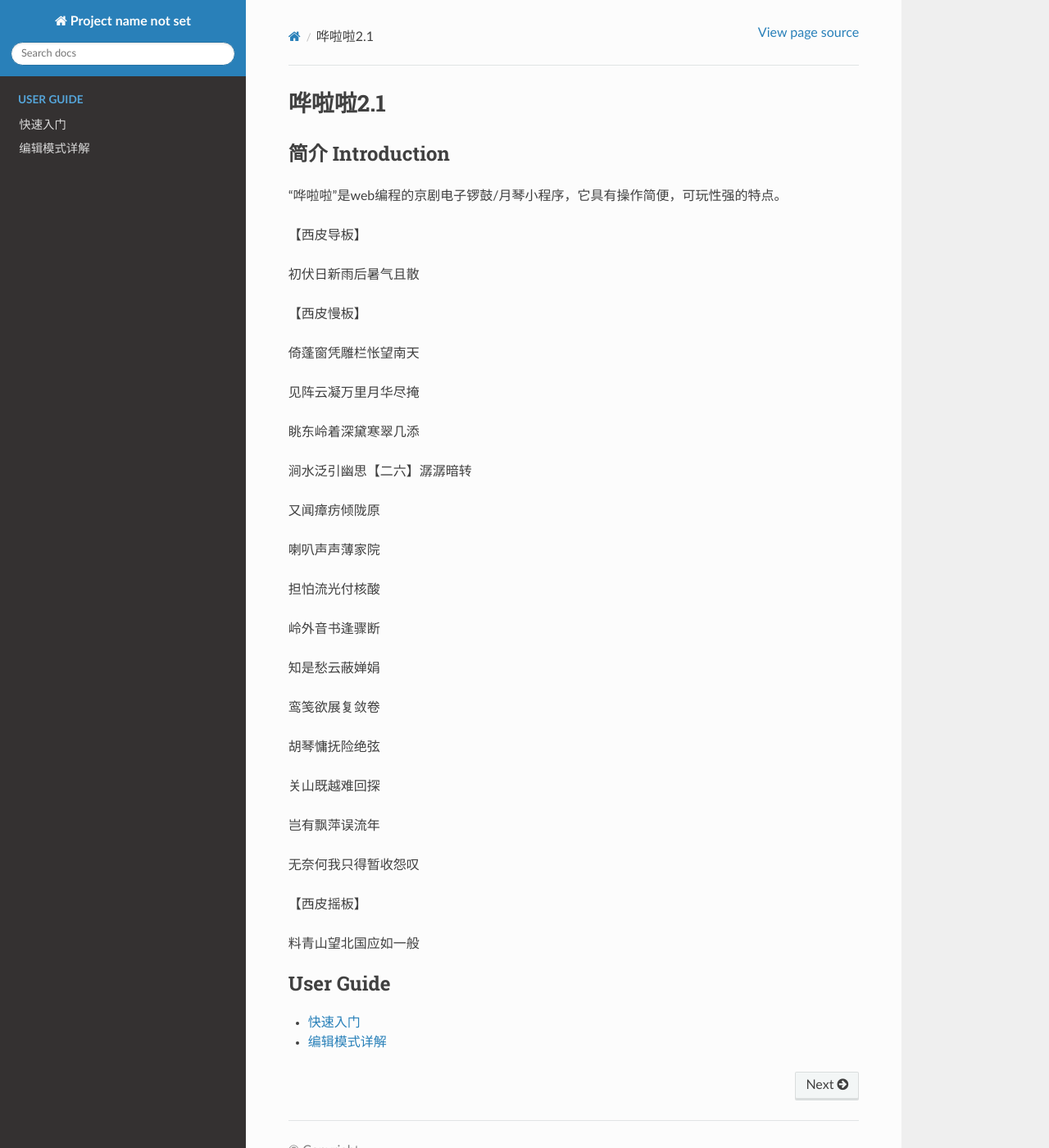
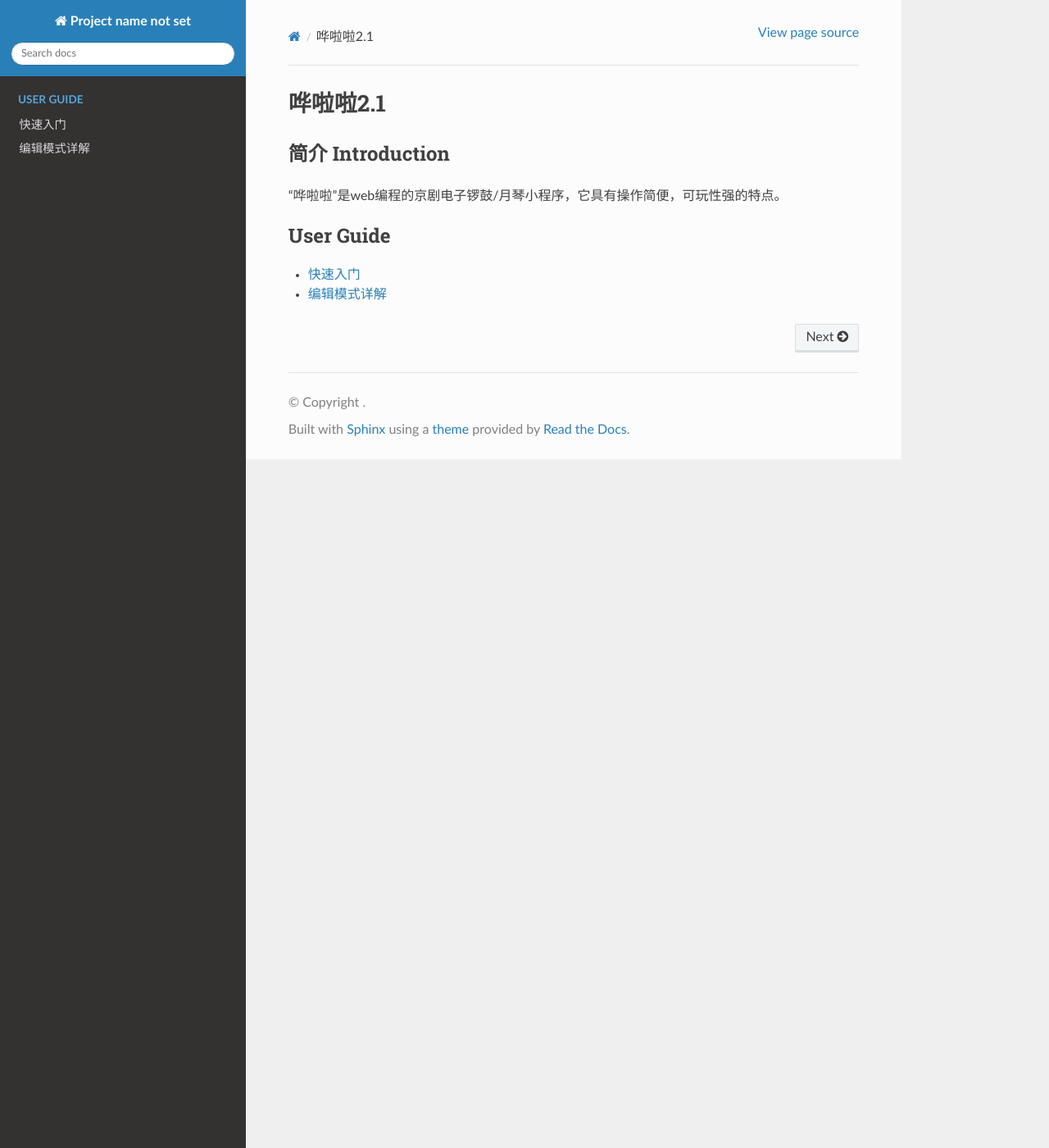
Before and after one commit to LiShuoxue/DrumPlayer2.1, a Sphinx documentation site: the page built from docs/source/index.rst, in a window 1280 px wide and 1400 px high. Shown: the whole window at 82% size. Built offline with Sphinx 7.4.7 and the Read the Docs theme 2.0.0, drawn with Linux system fonts in a browser that asks for light colours.

Commit message:
Update index.rst

```diff
--- a/docs/source/index.rst
+++ b/docs/source/index.rst
@@ -6,44 +6,6 @@
 
 “哗啦啦”是web编程的京剧电子锣鼓/月琴小程序，它具有操作简便，可玩性强的特点。
 
-【西皮导板】
-
-初伏日新雨后暑气且散
-
-【西皮慢板】
-
-倚蓬窗凭雕栏怅望南天
-
-见阵云凝万里月华尽掩
-
-眺东岭着深黛寒翠几添
-
-涧水泛引幽思【二六】潺潺暗转
-
-又闻瘴疠倾陇原
-
-喇叭声声薄家院
-
-担怕流光付核酸
-
-岭外音书逢骤断
-
-知是愁云蔽婵娟
-
-鸾笺欲展复敛卷
-
-胡琴慵抚险绝弦
-
-关山既越难回探
-
-岂有飘萍误流年
-
-无奈何我只得暂收怨叹
-
-【西皮摇板】
-
-料青山望北国应如一般
-
 .. toctree::
    :maxdepth: 2
    :caption: User Guide
```
